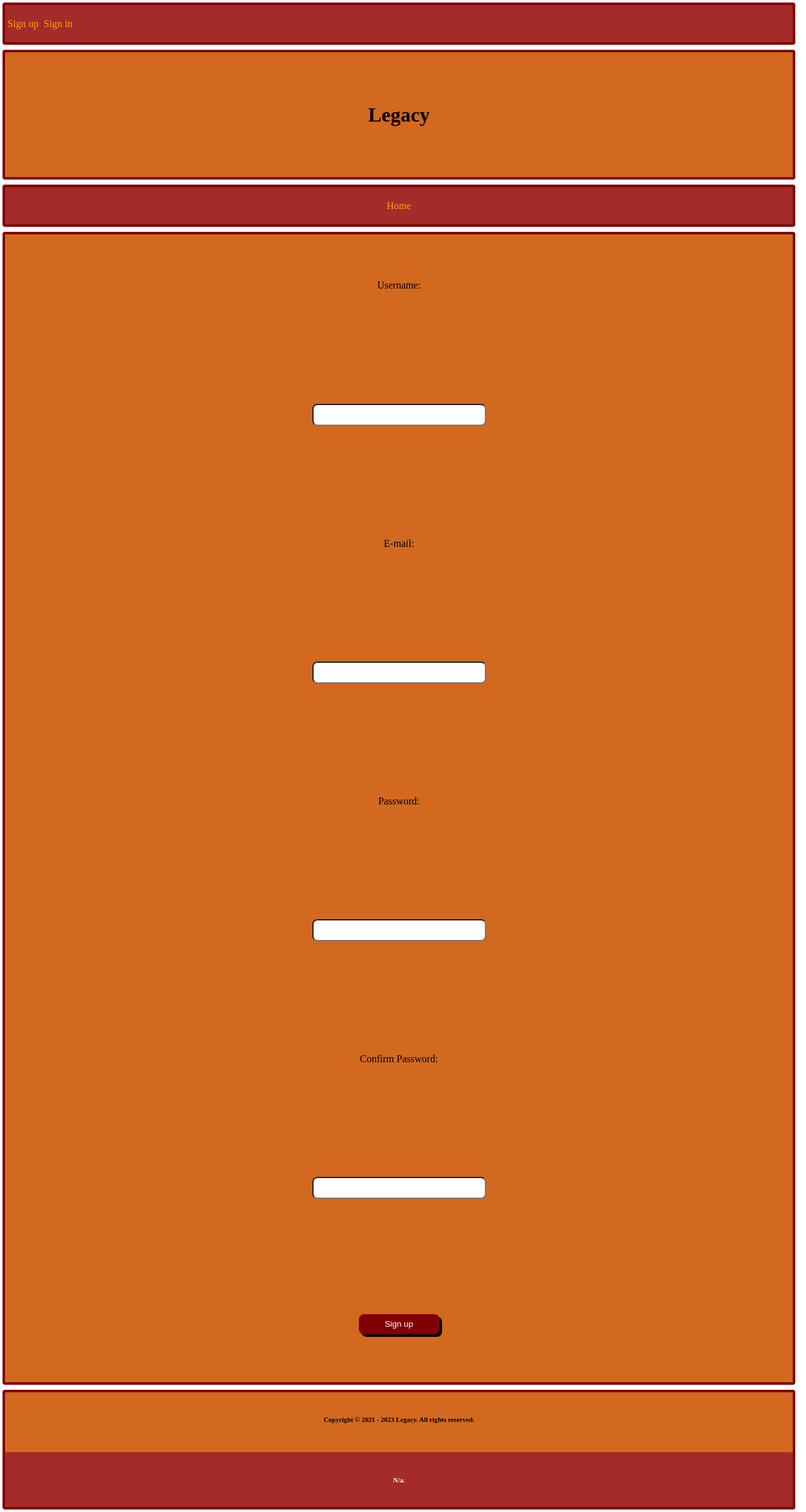
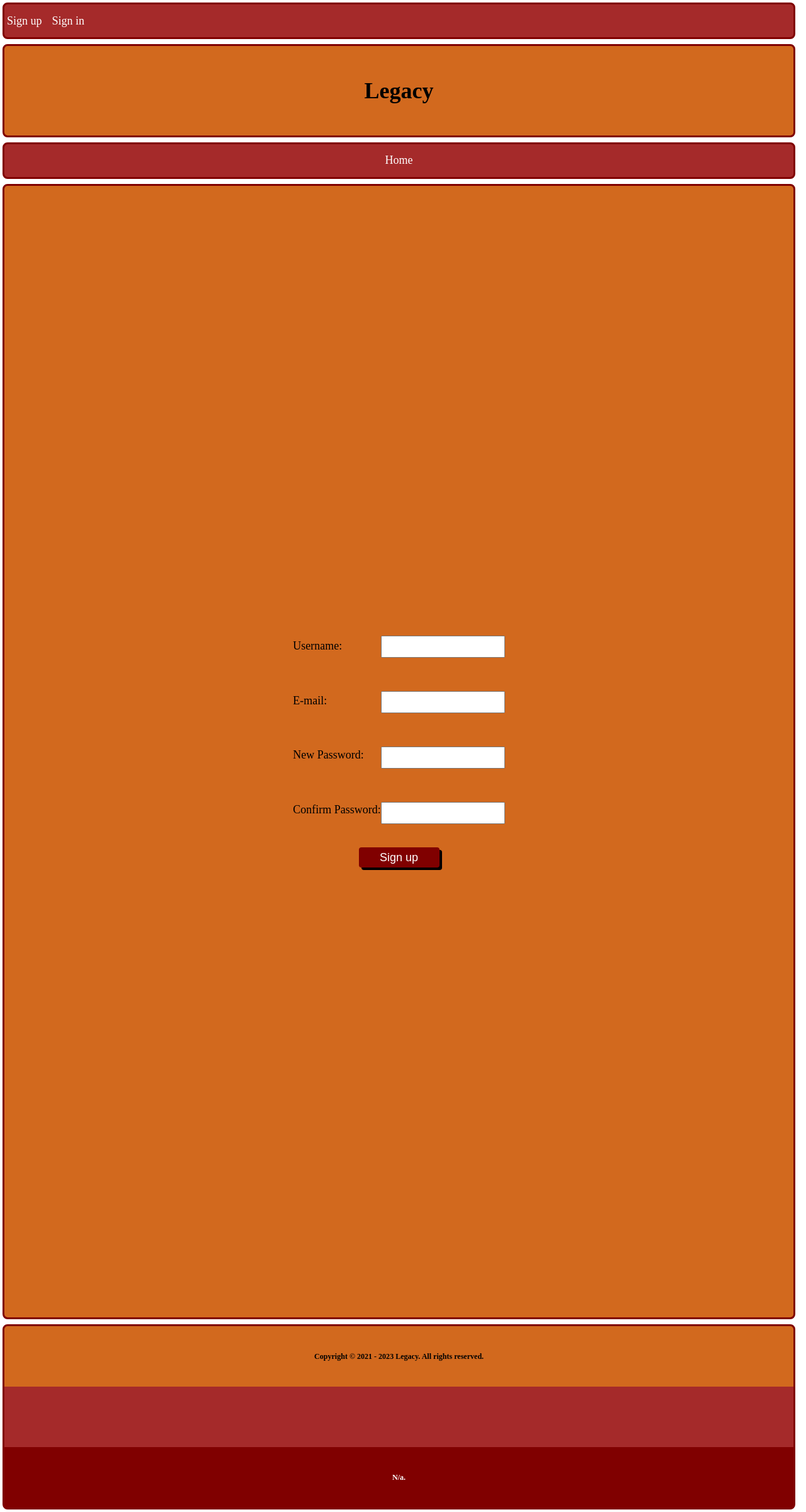
Before and after one commit to sapientlion/legacy, a PHP site: page /user_signup.php in a window 1280 px wide. Shown: the whole page at 63% size. Run offline with PHP 8.4, Linux system fonts and the light colour scheme.

Commit message:
Re-imagine project GUI. Correct past mistakes by adding a proper structure and useful attributes to all elements.

```diff
--- a/core/controllers/blog_controller.php
+++ b/core/controllers/blog_controller.php
@@ -582,7 +582,7 @@ class BlogController extends SystemController implements IBlogController
 			{
 				foreach ($result as $post)
 				{
-					$blogPost = '<form class="master blog-post" method="post">
+					$blogPost = '<form class="blog-post" method="post">
 					<input class="hidden" type="text" id="' . BLOG_POST_ID_FIELD_NAME . '-' . $post[DB_TABLE_BLOG_POST_ID] . '" name="' . BLOG_POST_ID_FIELD_NAME . '" value="' . $post[DB_TABLE_BLOG_POST_ID] . '" readonly><br>
 
 					<input type="text" id="' . BLOG_POST_TITLE_FIELD_NAME . '" name="' . BLOG_POST_TITLE_FIELD_NAME . '" value="' . $post[DB_TABLE_BLOG_POST_TITLE] . '" readonly><br>
--- a/core/controllers/user_controller.php
+++ b/core/controllers/user_controller.php
@@ -919,20 +919,28 @@ class UserController extends SystemController implements IUserController
 	public function getSignupForm() : string
 	{
 		$form = '<form action="' . USER_SIGNUP_PATH . '" method="post">
+			<div class="user-form-labels">
 				<label for="' . SIGNUP_USER_NAME_FIELD_NAME . '">Username:</label><br>
+				<label for="' . SIGNUP_EMAIL_FIELD_NAME . '">E-mail:</label><br>
+				<label for="' . SIGNUP_PASSWORD_FIELD_NAME . '">New Password:</label><br>
+				<label for="' . SIGNUP_CONF_PASSWORD_FIELD_NAME . '">Confirm Password:</label><br>
+			</div>
+
+			<div class="user-form-fields">
 				<input type="text" id="' . SIGNUP_USER_NAME_FIELD_NAME . '" name="' . SIGNUP_USER_NAME_FIELD_NAME . '"><br>
 
-		<label for="' . SIGNUP_EMAIL_FIELD_NAME . '">E-mail:</label><br>
 				<input type="email" id="' . SIGNUP_EMAIL_FIELD_NAME . '" name="' . SIGNUP_EMAIL_FIELD_NAME . '"><br>
 
-		<label for="' . SIGNUP_PASSWORD_FIELD_NAME . '">Password:</label><br>
 				<input type="password" id="' . SIGNUP_PASSWORD_FIELD_NAME . '" name="' . SIGNUP_PASSWORD_FIELD_NAME . '"><br>
 
-		<label for="' . SIGNUP_CONF_PASSWORD_FIELD_NAME . '">Confirm Password:</label><br>
 				<input type="password" id="' . SIGNUP_CONF_PASSWORD_FIELD_NAME . '" name="' .
 				SIGNUP_CONF_PASSWORD_FIELD_NAME . '"><br>
+			</div>
 
+			<div class="user-form-controller">
 				<button type="submit" value="Sign up" id="submission-button">Sign up</button>
+			</div>
+
 		</form>';
 
 		//
@@ -959,27 +967,30 @@ class UserController extends SystemController implements IUserController
 	public function getUpdateForm() : string
 	{
 		$form = '<form action="' . USER_UPDATE_PATH . '" method="post">
+			<div class="user-form-labels">
 				<label for="' . SIGNUP_USER_NAME_FIELD_NAME . '">Username:</label><br>
+				<label for="' . SIGNUP_EMAIL_FIELD_NAME . '">E-mail:</label><br>
+				<label for="' . SIGNUP_PASSWORD_FIELD_NAME . '">New Password:</label><br>
+				<label for="' . SIGNUP_CONF_PASSWORD_FIELD_NAME . '">Confirm Password:</label><br>
+			</div>
+
+			<div class="user-form-fields">
 				<input type="text" id="' . SIGNUP_USER_NAME_FIELD_NAME . '" name="' .
 				SIGNUP_USER_NAME_FIELD_NAME . '" value=' . $_SESSION[SESSION_VAR_NAME_USER_NAME] . '><br>
 
-		<label for="' . SIGNUP_EMAIL_FIELD_NAME . '">E-mail:</label><br>
 				<input type="email" id="' . SIGNUP_EMAIL_FIELD_NAME . '" name="' .
 				SIGNUP_EMAIL_FIELD_NAME . '" value=' . $_SESSION[SESSION_VAR_NAME_USER_EMAIL] . '><br>
 
-		<label for="' . SIGNUP_PASSWORD_FIELD_NAME . '">Old Password:</label><br>
 				<input type="password" id="' . SIGNUP_PASSWORD_FIELD_NAME . '" name="' .
 				SIGNUP_PASSWORD_FIELD_NAME . '"><br>
 
-		<label for="' . SIGNUP_NEW_PASSWORD_FIELD_NAME . '">New Password:</label><br>
-		<input type="password" id="' . SIGNUP_NEW_PASSWORD_FIELD_NAME . '" name="' .
-		SIGNUP_NEW_PASSWORD_FIELD_NAME . '"><br>
-
-		<label for="' . SIGNUP_CONF_PASSWORD_FIELD_NAME . '">Confirm Password:</label><br>
 				<input type="password" id="' . SIGNUP_CONF_PASSWORD_FIELD_NAME . '" name="' .
 				SIGNUP_CONF_PASSWORD_FIELD_NAME . '"><br>
+			</div>
 
+			<div class="user-form-controller">
 				<button type="submit" value="Update" id="submission-button">Update</button>
+			</div>
 		</form>';
 
 		//
@@ -1034,13 +1045,19 @@ class UserController extends SystemController implements IUserController
 	public function getSigninForm() : string
 	{
 		$form = '<form action="' . USER_SIGNIN_PATH . '" method="post">
+			<div class="user-form-labels">
 				<label for="' . SIGNUP_USER_NAME_FIELD_NAME . '">Username:</label><br>
+				<label for="' . SIGNUP_PASSWORD_FIELD_NAME . '">Password:</label><br>
+			</div>
+
+			<div class="user-form-fields">
 				<input type="text" id="' . SIGNUP_USER_NAME_FIELD_NAME . '" name="' . SIGNUP_USER_NAME_FIELD_NAME . '"><br>
+				<input type="password" id="' . SIGNUP_PASSWORD_FIELD_NAME . '" name="' . SIGNUP_PASSWORD_FIELD_NAME . '" ><br>
+			</div>
 
-		<label for="' . SIGNUP_PASSWORD_FIELD_NAME . '">Password:</label><br>
-		<input type="password" id="' . SIGNUP_PASSWORD_FIELD_NAME . '" name="' . SIGNUP_PASSWORD_FIELD_NAME . '" ><br>
-
+			<div class="user-form-controller">
 				<button type="submit" value="Sign in" id="submission-button">Sign in</button>
+			<div class="user-form-controller">
 		</form>';
 
 		//
--- a/index.php
+++ b/index.php
@@ -41,7 +41,7 @@ if (session_status() === PHP_SESSION_NONE)
 		</header>
 	</header>
 
-	<div class="workspace">
+	<div class="master workspace">
 		<ul id="blog-posts">
 			<?php
 
--- a/themes/flashback/class.css
+++ b/themes/flashback/class.css
@@ -2,113 +2,120 @@
 {
 	background-color: chocolate;
 	border-color: maroon;
-	border-radius: 4px;
+	border-radius: 8px;
 	border-style: solid;
-	border-width: 4px;
+	display: flex;
+	flex-direction: column;
 	margin: 4px;
 }
 
 .workspace
 {
+	align-items: center;
 	display: flex;
+	flex: 2;
+	justify-content: space-evenly;
 }
 
-.workspace
+.user-form-labels, .user-form-fields
 {
-	flex: 1;
+	display: flex;
 	flex-direction: column;
 	justify-content: space-evenly;
 }
 
-.blog-post
+.user-form-labels
 {
-	background-color: chocolate;
-	display: grid;
-}
-
-.blog-post textarea
-{
-	background-color: brown;
-	border: none;
-}
-
-.blog-post-top, .blog-post-middle, .blog-post-bottom
-{
-	align-items: center;
-	display: flex;
-	justify-content: space-evenly;
-}
-
-.blog-post-top
-{
-	flex-direction: column;
+	gap: 16px;
 	grid-column: 1;
 	grid-row: 1;
 }
 
-.blog-post-middle
+.user-form-fields
 {
-	grid-column: 1;
-	grid-row: 2;
+	gap: 16px;
+	grid-column: 2;
+	grid-row: 1;
 }
 
-.blog-post-bottom
+.user-form-controller
 {
-	grid-column: 1;
+	display: flex;
+	gap: 16px;
+	grid-column: 1 / 3;
 	grid-row: 3;
+	justify-content: center;
+}
+
+.blog-post
+{
+	align-items: center;
+	border: none;
+	border-bottom-color: maroon;
+	border-bottom-style: solid;
+	margin: 0;
+	justify-content: center;
+}
+
+.blog-post input, .blog-post textarea
+{
+	background-color: inherit;
+	border: none;
+	border-bottom-color: maroon;
+	border-bottom-style: solid;
+	cursor: default;
+	font-size: large;
+	outline: none;
+	width: 99.7%;
+	text-align: center;
+}
+
+.blog-post .blog-post-controller
+{
+	display: flex;
+	gap: 16px;
+	justify-content: center;
+	padding: 8px;
 }
 
 .comment
 {
-	background-color: brown;
 	display: grid;
-	flex: 0.2;
-	grid-template-columns: 1fr;
 }
 
-.comment textarea
+.comment-left, .comment-right
 {
-	background-color: chocolate;
-	border: none;
-	cursor: default;
+	align-items: center;
+	display: flex;
+	flex-direction: column;
+	justify-content: center;
+}
+
+.comment-left
+{
 	grid-column: 1;
 	grid-row: 1;
 }
 
-.comment-right
-{
-	align-items: center;
-	display: flex;
-	grid-column: 2;
-	grid-row: 1;
-	height: 100%;
-	justify-content: space-evenly;
-}
-
-.comment input
+.comment-left input, .comment-right input, .comment-left textarea, .comment-right textarea
 {
 	background-color: inherit;
 	border: none;
-}
-
-.comment input, .comment textarea
-{
 	outline: none;
+	padding: 8px;
 }
 
 .comment-right
 {
-	align-items: center;
-	background-color: maroon;
-	display: flex;
-	flex: 1;
-	flex-direction: column;
+	background-color: brown;
+	grid-column: 2;
+	grid-row: 1;
+	justify-content: space-evenly;
 }
 
-.comment-right input
+.comment-right textarea, .comment-right input
 {
 	color: white;
-	text-align: center;
 }
 
 .hidden
--- a/themes/flashback/id.css
+++ b/themes/flashback/id.css
@@ -1,58 +1,38 @@
-#header-middle
-{
-	flex: 1;
-}
-
-#header-top, #header-middle, #header-bottom
+#header-top, #header-middle, #header-bottom, #footer-top, #footer-middle, #footer-bottom
 {
 	align-items: center;
 	display: flex;
+	flex: 1;
 	flex-direction: row;
-	justify-content: center;
+	justify-content: space-evenly;
+	padding: 4px;
+}
+
+#header-top, #header-bottom, #footer-middle
+{
+	background-color: brown;
+	color: white;
+}
+
+#header-middle
+{
+	flex: 3;
 }
 
 #header-top
 {
-	justify-content: start;
+	gap: 16px;
+	justify-content: flex-start;
 }
 
-#header-top, #header-bottom
-{
-	background-color: brown;
-	flex: 0.3;
-}
-
-#blog-posts
-{
-	display: flex;
-	flex: 1;
-	flex-direction: column;
-	height: 100%;
-	justify-content: space-evenly;
-	list-style: none;
-	margin: 0;
-	padding: 0;
-}
-
-#page-selector
-{
-	background-color: brown;
-	display: flex;
-	flex-direction: row;
-	justify-content: center;
-	list-style-type: none;
-	padding: 0;
-}
-
-#footer-top, #footer-bottom
+#comment-creator
 {
 	align-items: center;
-	flex: 1;
 	justify-content: center;
 }
 
 #footer-bottom
 {
-	background-color: brown;
+	background-color: maroon;
 	color: white;
 }
--- a/themes/flashback/native.css
+++ b/themes/flashback/native.css
@@ -1,93 +1,71 @@
 html, body
 {
+	display: flex;
+	flex-direction: column;
+	font-size: large;
 	height: calc(100vh * 3);
 	margin: 0;
 	padding: 0;
 	width: 99vw;
 }
 
-body, header, form, footer
-{
-	display: flex;
-	flex: 1;
-}
-
-body
-{
-	flex-direction: column;
-}
-
-header
-{
-	flex: 0.2;
-	flex-direction: column;
-	justify-content: space-evenly;
-}
-
 a
 {
-	color: orange;
+	color: white;
 	outline: none;
 	text-decoration: none;
-	padding: 4px;
 }
 
 a:hover
 {
-	color: white;
+	color: orange;
 }
 
 button
 {
 	background-color: maroon;
 	border: none;
-	border-color: maroon;
-	border-radius: 8px;
-	border-style: solid;
-	border-width: 4px;
+	border-radius: 4px;
 	box-shadow: 4px 4px black;
 	color: white;
+	cursor: pointer;
+	font-size: large;
 	height: 32px;
-	margin: 4px;
 	width: 128px;
 }
 
 button:hover
 {
-	background-color: brown;
-	cursor: pointer;
+	background-color: orange;
+	box-shadow: none;
+	color: black;
 }
 
 form
 {
-	align-items: center;
-	flex-direction: column;
-	justify-content: space-evenly;
+	display: grid;
 }
 
-form input
+input
 {
-	border-radius: 8px;
-	margin: 16px;
 	padding: 8px;
-	width: 256px;
 }
 
-form textarea
+ul, ol
 {
-	border-radius: 8px;
-	margin: 16px;
-	padding: 8px;
+	margin: 0;
+	padding: 0;
 }
 
 textarea
 {
-	outline: none;
 	resize: none;
 }
 
-footer
+header, footer
 {
-	flex: 0.1;
+	display: flex;
 	flex-direction: column;
+	height: 12%;
+	justify-content: space-evenly;
 }
```
Also changed, not shown: core/controllers/comment_controller.php (+7 -6 lines). Lines whose indentation alone changed are shown as unchanged.
